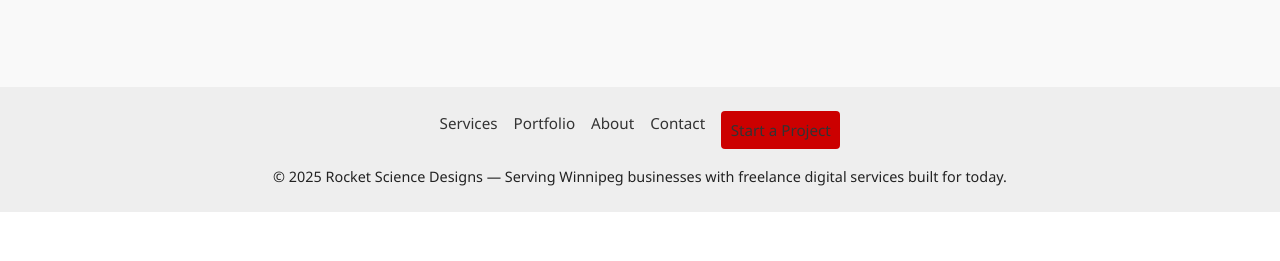
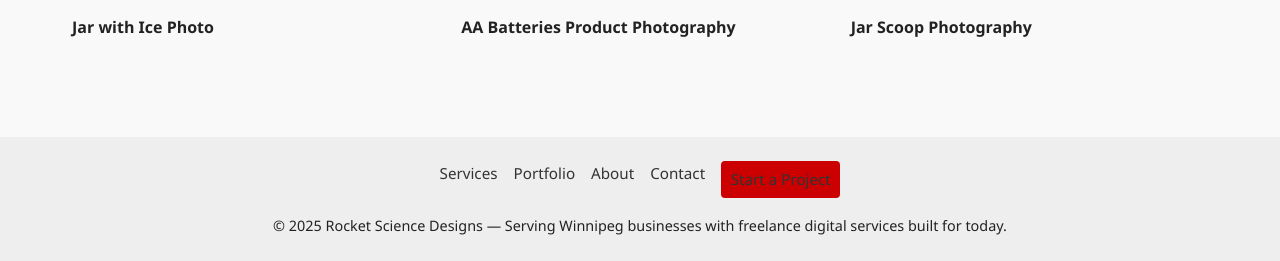
Before and after one commit to teezecrost1179/rocketsciencedesigns-site, a PHP site: page /portfolio.php in a window 1280 px wide. Shown: the part 4146-4407 px from the top of the page. Before the commit the page ends 4358 px from the top, so only its background shows below. Run offline with PHP 8.4, Linux system fonts and the light colour scheme.

Commit message:
portfolio updates

```diff
--- a/portfolio.php
+++ b/portfolio.php
@@ -6,8 +6,9 @@ include 'header.php';
 
 <?php
 $portfolioItems = [
+  ['slug'=>'portfolio-photo-jarice','title'=>'Jar with Ice Photo','category'=>'Photography and Photo Enhancement','thumbnail'=>'portfolio/portfolio-photo-jarice-thumb.jpg','video'=>'','image'=>'portfolio/portfolio-photo-jarice.jpg','description'=>'Styled shot emphasizing refreshment.'],
+  ['slug'=>'portfolio-photo-aabatteries','title'=>'AA Batteries Product Photography','category'=>'Photography and Photo Enhancement','thumbnail'=>'portfolio/portfolio-photo-aabatteries-thumb.jpg','video'=>'','image'=>'portfolio/portfolio-photo-aabatteries.jpg','description'=>'Crisp product photo used in digital and print.'],
   ['slug'=>'portfolio-photo-jarscoop','title'=>'Jar Scoop Photography','category'=>'Photography and Photo Enhancement','thumbnail'=>'portfolio/portfolio-photo-jarscoop-thumb.jpg','video'=>'','image'=>'portfolio/portfolio-photo-jarscoop.jpg','description'=>'Crisp product photo used in digital and print.'],
-  ['slug'=>'portfolio-photo-jarice','title'=>'Jar with Ice Photo','category'=>'Photography and Photo Enhancement','thumbnail'=>'portfolio/portfolio-photo-jarice-thumb.jpg','video'=>'','image'=>'portfolio/portfolio-photo-jarice.jpg','description'=>'Styled shot emphasizing refreshment.'],
   ['slug'=>'portfolio-ad-brollbenefits','title'=>'Product Benefits Ad','category'=>'Horizontal Video Content','thumbnail'=>'portfolio/portfolio-ad-brollbenefits-thumb.jpg','video'=>'portfolio/broll-benefits-square.mp4','image'=>'','description'=>'Blending product B-roll shots with benefits mentions for an effective square-format digital ad.'],
   ['slug'=>'portfolio-ad-hero-site-video','title'=>'ADB Hero Video','category'=>'Horizontal Video Content','thumbnail'=>'portfolio/portfolio-ad-hero-site-video-thumb.jpg','video'=>'portfolio/Adb-Hero-Video-With-End-Text.mp4','image'=>'','description'=>'When I needed to build a landing page for ADB, I also needed a "Hero Video" for the top of the page. This video incorporates lots of UGC video, as well as video I shot myself.'],
   ['slug'=>'portfolio-ad-ultimate-sisters','title'=>'Ultimate Sisters Mystery','category'=>'Horizontal Video Content','thumbnail'=>'portfolio/portfolio-ad-ultimate-sisters.jpg','video'=>'portfolio/Ultimate Sisters - Mystery Light.mp4','image'=>'','description'=>'A fun project I did with my daughters. Scripted at shot at home, shot right across the street, editing and compositing done in Davinci Resolve.'],
@@ -23,9 +24,12 @@ $portfolioItems = [
   ['slug'=>'portfolio-web-fxrhome','title'=>'FXR Website Rebuild','category'=>'Web Design and Development','thumbnail'=>'portfolio/portfolio-web-fxrhome-thumb.jpg','video'=>'','image'=>'portfolio/portfolio-web-fxrhome.jpg','description'=>'We were responsible for migrating FXR\'s entire website and data from the magento ecommerce platform to Shopify. We were launched in 3 months.'],
   ['slug'=>'portfolio-web-mpghome','title'=>'MPG Website Migration','category'=>'Web Design and Development','thumbnail'=>'portfolio/portfolio-web-mpghome-thumb.jpg','video'=>'','image'=>'portfolio/portfolio-web-mpghome.jpg','description'=>'We migrated the MPG Sport website from Suite Commerce Advance to Shopify, and never looked back!'],
   ['slug'=>'portfolio-web-adbhome','title'=>'Adulting Done Bright Homepage','category'=>'Web Design and Development','thumbnail'=>'portfolio/portfolio-web-adbhome-thumb.jpg','video'=>'','image'=>'portfolio/portfolio-web-adbhome.jpg','description'=>'We built and customized the entire website and product page experience for Parenity\'s <a href="https://adb.parenity.com" target="_blank">Adulting Done Bright</a> direct-to-consumer Shopify site.'],
+  ['slug'=>'portfolio-graphics-whatitisbanner','title'=>'ADB What It Is Banner','category'=>'Graphic Design and Illustration','thumbnail'=>'portfolio/portfolio-graphics-whatitisbanner-thumb.jpg','video'=>'','image'=>'portfolio/portfolio-graphics-energypdf.jpg','description'=>'Downloadable quick-reference guide designed for print and web, focused on functional energy ingredients. Download the <a href="https://cdn.shopify.com/s/files/1/0611/0337/4414/files/parenity-adb-energy-guide.pdf?v=1749831455" target="_blank">PDF version here</a>.'],
   ['slug'=>'portfolio-graphics-jarrefreshingly','title'=>'Jar Illustration','category'=>'Graphic Design and Illustration','thumbnail'=>'portfolio/portfolio-graphics-jarrefreshingly-thumb.jpg','video'=>'','image'=>'portfolio/portfolio-graphics-jarrefreshingly.jpg','description'=>'Packaging concept artwork and graphical layout treatment of product features and benefits used as an online product photo.'],
-  ['slug'=>'portfolio-graphics-energypdf','title'=>'Energy PDF Design','category'=>'Graphic Design and Illustration','thumbnail'=>'portfolio/portfolio-graphics-energypdf-thumb.jpg','video'=>'','image'=>'portfolio/portfolio-graphics-energypdf.jpg','description'=>'Downloadable quick-reference guide designed for print and web, focused on functional energy ingredients. Download the <a href="https://cdn.shopify.com/s/files/1/0611/0337/4414/files/parenity-adb-energy-guide.pdf?v=1749831455" target="_blank">PDF version here</a>.'],
-  ['slug'=>'portfolio-graphics-rocketlogo','title'=>'Rocket Science Logo','category'=>'Graphic Design and Illustration','thumbnail'=>'portfolio/portfolio-graphics-rocketlogo-thumb.jpg','video'=>'','image'=>'portfolio/portfolio-graphics-rocketlogo.jpg','description'=>'Original branding concept for Rocket Science Designs — clean, minimal, and tech-forward.'],
+  ['slug'=>'portfolio-graphics-energypdf','title'=>'Energy PDF Design','category'=>'Graphic Design and Illustration','thumbnail'=>'portfolio/portfolio-graphics-energypdf-thumb.jpg','video'=>'','image'=>'portfolio/portfolio-graphics-whatitisbanner.jpg','description'=>'An educational banner for in-store use for the Adulting Done Bright product.'],
+  ['slug'=>'portfolio-graphics-rocketlogo26','title'=>'Rocket Science Logo (2026)','category'=>'Graphic Design and Illustration','thumbnail'=>'portfolio/portfolio-graphics-rocketlogo26-thumb.jpg','video'=>'','image'=>'portfolio/portfolio-graphics-rocketlogo26.jpg','description'=>'A slightly updated and upgraded treatment for the Rocket Science Designs logo — clean, minimal, and tech-forward.'],
+  ['slug'=>'portfolio-graphics-rocketlogo','title'=>'Rocket Science Logo (2016)','category'=>'Graphic Design and Illustration','thumbnail'=>'portfolio/portfolio-graphics-rocketlogo-thumb.jpg','video'=>'','image'=>'portfolio/portfolio-graphics-rocketlogo.jpg','description'=>'Original branding concept for Rocket Science Designs — clean, minimal, and tech-forward.'],
+
   ['slug'=>'portfolio-social-stew-sugar-on-my-tongue','title'=>'Zero Sugar on my Tongue','category'=>'Vertical Video & Social','thumbnail'=>'portfolio/portfolio-social-stew-sugar-on-my-tongue-thumb.jpg','video'=>'portfolio/sugar-on-my-tongue.mp4','image'=>'','description'=>'Organic social post incorporating trending audio and some AI video. Edited in Davinci Resolve.'],
   ['slug'=>'portfolio-social-stew-gilmore','title'=>'Zero Sugar on my Tongue','category'=>'Vertical Video & Social','thumbnail'=>'portfolio/portfolio-social-stew-gilmore-thumb.jpg','video'=>'portfolio/social-gilmore-girls.mp4','image'=>'','description'=>'Organic social post incorporating trending audio and some AI video. Edited in Davinci Resolve.'],
   ['slug'=>'portfolio-social-potato-bacon-soup','title'=>'Potato Bacon Soup Done Right','category'=>'Vertical Video & Social','thumbnail'=>'portfolio/portfolio-social-potato-bacon-soup-thumb.jpg','video'=>'portfolio/potato-bacon-soup.mp4','image'=>'','description'=>'Repurposed some otherwise unused soup-making footage and gave it a product-related twist at the end. Edited in Davinci Resolve.'],
```
Also changed, not shown: portfolio stuff/ready pieces/portfolio-graphics-rocketlogo26-thumb.jpg (added), portfolio stuff/ready pieces/portfolio-graphics-rocketlogo26.jpg (added), portfolio stuff/ready pieces/portfolio-graphics-whatitisbanner-thumb.jpg (added), portfolio stuff/ready pieces/portfolio-graphics-whatitisbanner.jpg (added), portfolio stuff/ready pieces/portfolio-photo-aabatteries-thumb.jpg (added), portfolio stuff/ready pieces/portfolio-photo-aabatteries.jpg (added), portfolio stuff/ready pieces/portfolio-photo-jarice-thumb.jpg, portfolio stuff/ready pieces/portfolio-photo-jarice.jpg.
